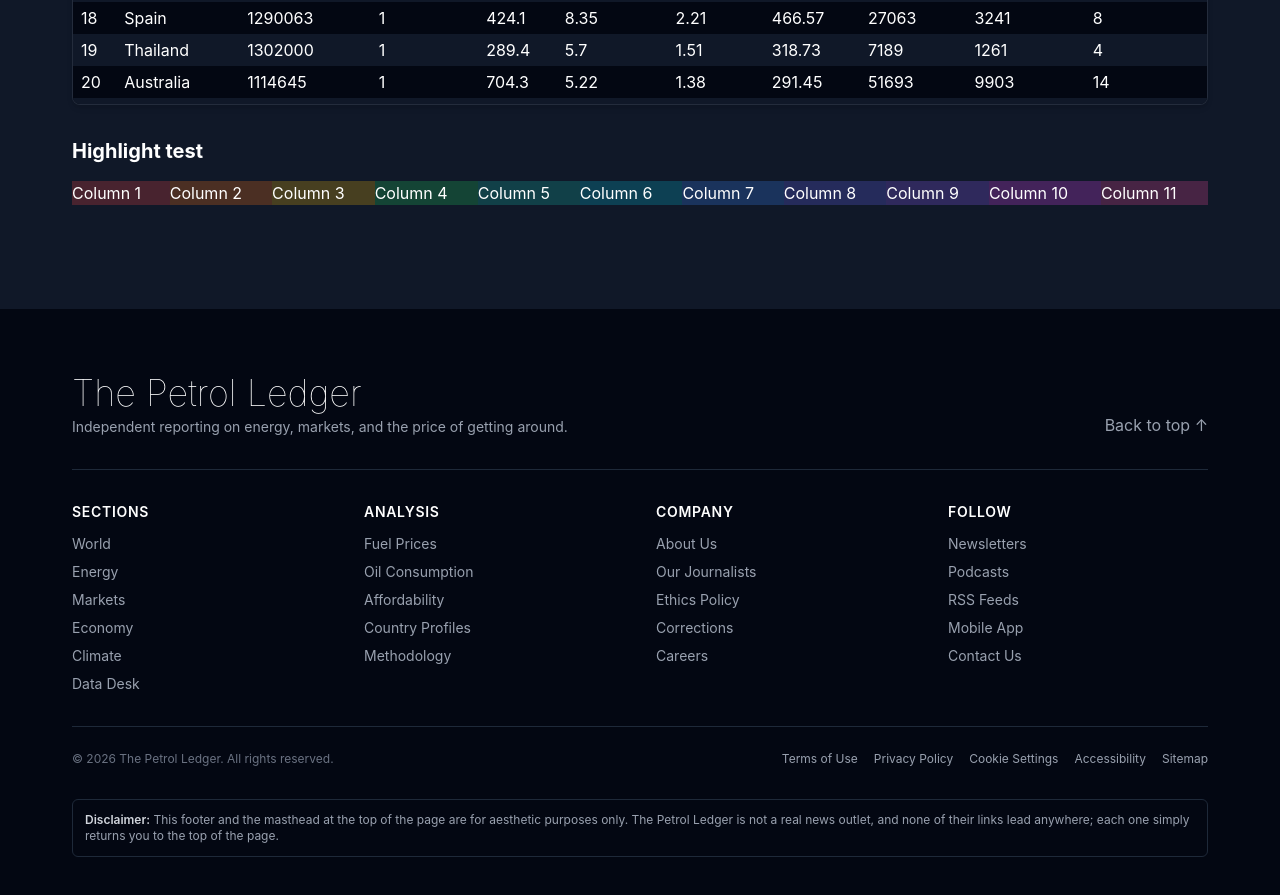
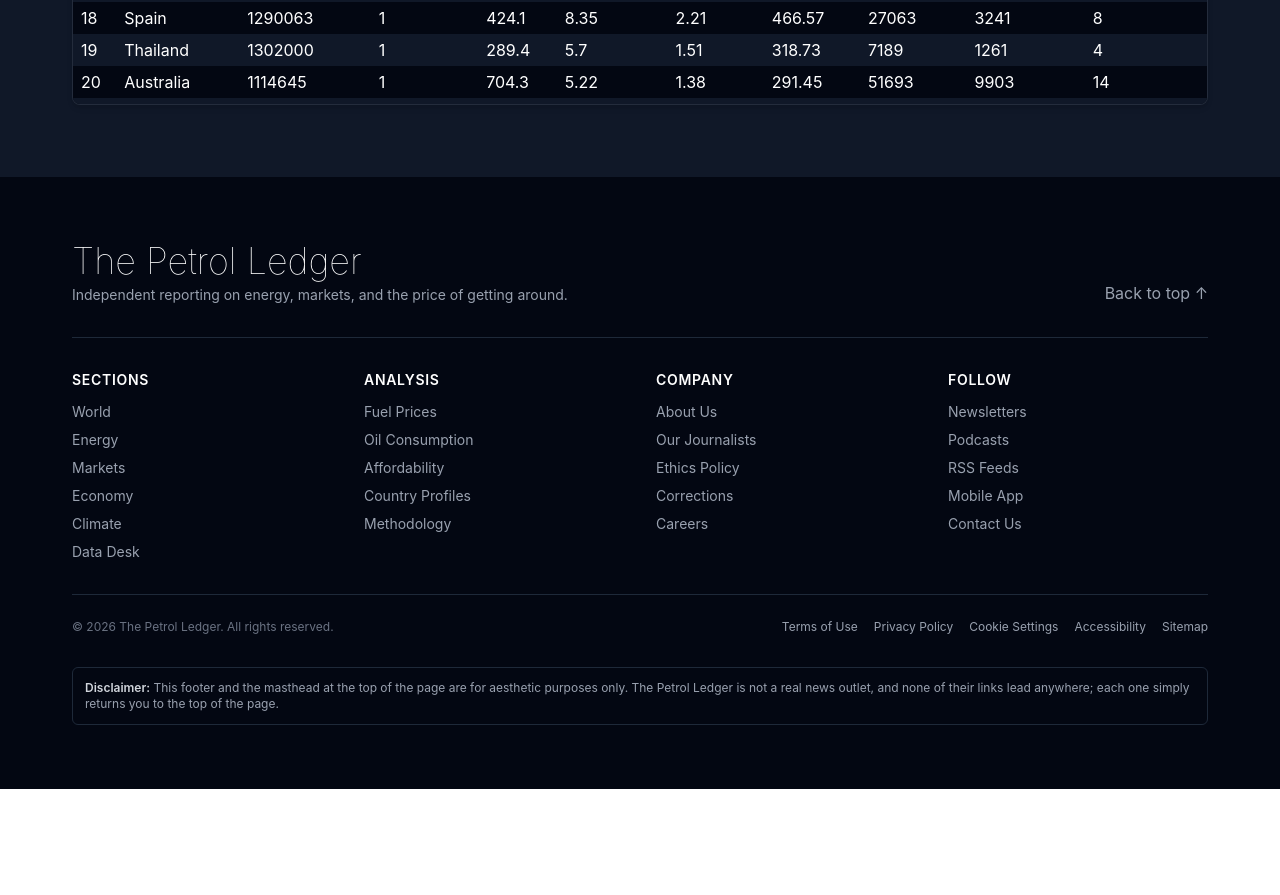
Before and after one commit to magictrick-dev/CSCI-626-Project-1, a React (Vite) app: page / in a window 1280 px wide. Shown: the part 2700-3595 px from the top of the page. After the commit the page ends 3489 px from the top, so only its background shows below. Built offline with nearby package versions, Linux system fonts and the light colour scheme.

Commit message:
Final page cleanup.

```diff
--- a/src/App.tsx
+++ b/src/App.tsx
@@ -42,35 +42,6 @@ function FooterContent({ children }: { children?: React.ReactNode }): React.Reac
 
 }
 
-function HighlightTest()
-{
-    return (
-        <div className="my-8 overflow-x-auto">
-            <h2 className="text-xl font-bold mb-4">
-                Highlight test
-            </h2>
-
-            <table className="w-full border-collapse">
-                <tbody>
-                    <tr>
-                        <td data-col="1" data-highlighted>Column 1</td>
-                        <td data-col="2" data-highlighted>Column 2</td>
-                        <td data-col="3" data-highlighted>Column 3</td>
-                        <td data-col="4" data-highlighted>Column 4</td>
-                        <td data-col="5" data-highlighted>Column 5</td>
-                        <td data-col="6" data-highlighted>Column 6</td>
-                        <td data-col="7" data-highlighted>Column 7</td>
-                        <td data-col="8" data-highlighted>Column 8</td>
-                        <td data-col="9" data-highlighted>Column 9</td>
-                        <td data-col="10" data-highlighted>Column 10</td>
-                        <td data-col="11" data-highlighted>Column 11</td>
-                    </tr>
-                </tbody>
-            </table>
-        </div>
-    );
-}
-
 function App()
 {
 
@@ -83,7 +54,6 @@ function App()
             <MainContent>
                 <Article/>
                 <PetrolTable data={data} />
-				<HighlightTest />
             </MainContent>
             <FooterContent>
                 <NewsFooter />
```
